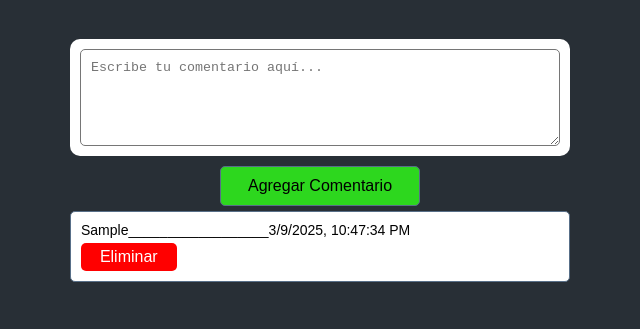
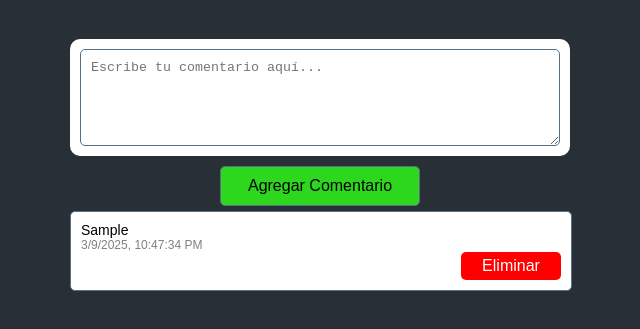
Before and after one commit to OmarRoano/JavaScript-desde-0, a plain HTML site: page practica_DOM_JavaScript/index.html in a window 1280 px wide. Both pictures are taken after typing "Sample" into the empty fields and a click on the button "Agregar Comentario". Shown: the part 81-410 px from the top of the page, without its empty margins (320-960 px from the left). Drawn offline with Linux system fonts and the light colour scheme.

Commit message:
Se corrigen errores en práctica de caja de comentarios

```diff
--- a/practica_DOM_JavaScript/script.js
+++ b/practica_DOM_JavaScript/script.js
@@ -2,27 +2,33 @@ document.addEventListener('DOMContentLoaded', () => {
 
     let btnAgregar = document.getElementById("btnAgregar");
 
-    btnAgregar.addEventListener('click', (e) =>{
-
+    btnAgregar.addEventListener('click', () => {
         let comentario = document.getElementById("comentarioEntrada").value;
         let cajaComentario = document.getElementById("cajaComentario");
         let listaComentarios = document.createElement("div");
+        let textoComentario = document.createElement("p");
         let fecha = new Date();
         let timestamp = fecha.toLocaleString();
+        let timestampSpan = document.createElement("span");
         let btnBorrar = document.createElement("button");
 
         if (comentario.trim() === "") return;
 
         listaComentarios.classList.add("comentario");
+        textoComentario.textContent = comentario;
+        timestampSpan.textContent = " " + timestamp;
+        timestampSpan.style.fontSize = "12px";
+        timestampSpan.style.color = "gray";
 
-        listaComentarios.textContent = comentario +"__________________" +timestamp;
         btnBorrar.innerText = "Eliminar";
         btnBorrar.classList.add("btnBorrar");
 
-        btnBorrar.onclick = function() {
+        btnBorrar.onclick = function () {
             cajaComentario.removeChild(listaComentarios);
         };
 
+        listaComentarios.appendChild(textoComentario);
+        listaComentarios.appendChild(timestampSpan);
         listaComentarios.appendChild(btnBorrar);
         cajaComentario.appendChild(listaComentarios);
 
--- a/practica_DOM_JavaScript/style.css
+++ b/practica_DOM_JavaScript/style.css
@@ -6,36 +6,37 @@ body {
     padding: 20px;
     color: white;
 }
+
 #cajaComentarios {
     margin-top: 20px;
     display: flex;
     justify-content: center;
+    width: 480px;
+    background: white;
+    padding: 10px;
+    border-radius: 10px;
+    text-align: left;
 }
+
 #comentarioEntrada {
     background: white;
-    width: 500px;
+    width: 100%;
     padding: 10px;
     border-radius: 5px;
+    border: 1px solid #586f88;
 }
-.btnBorrar {
-    display: block;
-    width: 20%;
-    background: red;
-    color: white;
-    border: none;
-    padding: 5px;
-    cursor: pointer;
-    margin-top: 5px;
-}
-.contenedor{
+
+.contenedor {
     display: flex;
     flex-direction: column;
     gap: 10px;
 }
-#botonAgregar{
+
+#botonAgregar {
     display: flex;
     justify-content: center;
 }
+
 button {
     background: rgb(45, 215, 30);
     color: black;
@@ -46,15 +47,12 @@ button {
     width: 40%;
     border: 1px solid #586f88;
 }
-#cajaComentarios {
-    margin-top: 20px;
-    width: 480px;
-    background: white;
-    padding: 10px;
-    border-radius: 10px;
-    text-align: left;
-}
+
 .comentario {
+    max-width: 100%;
+    display: flex;
+    flex-direction: column;
+    align-items: flex-start;
     color: black;
     border: 1px solid #586f88;
     background: white;
@@ -62,4 +60,35 @@ button {
     margin: 5px 0;
     border-radius: 5px;
     font-size: 14px;
+    word-wrap: break-word;
+    overflow-wrap: break-word;
+    white-space: normal;
+    width: 480px;
 }
+
+.comentario p {
+    margin: 0;
+    word-wrap: break-word;
+    overflow-wrap: break-word;
+    white-space: normal;
+    width: 100%;
+    display: block;
+}
+
+#cajaComentario {
+    display: flex;
+    flex-direction: column;
+    gap: 10px;
+    max-width: 500px;
+}
+
+.btnBorrar {
+    width: 100px;
+    background: red;
+    color: white;
+    border: none;
+    padding: 5px;
+    cursor: pointer;
+    align-self: flex-end;
+    border-radius: 5px;
+}
```
